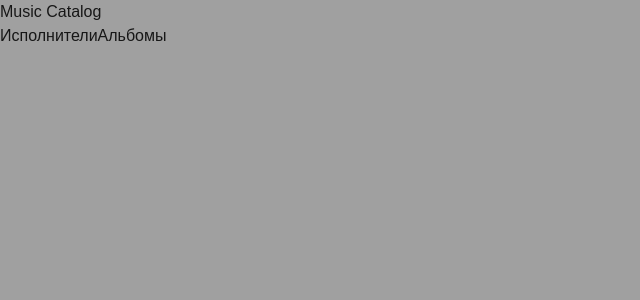
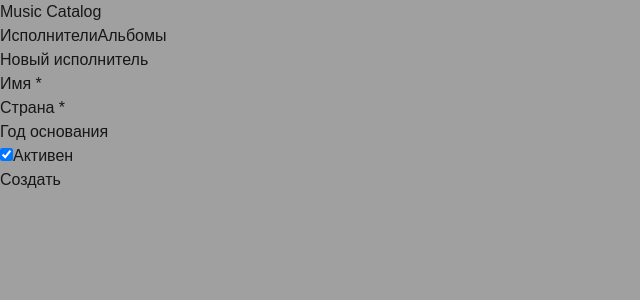
Before and after one commit to geevinks/music-catalog, a Next.js app: page /artists/new in a window 1280 px wide. Shown: the top 300 px of the page, without its empty margins (0-640 px from the left). Built offline with nearby package versions, Linux system fonts and the light colour scheme.

Commit message:
Добавление форм создания и редактирования исполнителей, POST и PATCH API

```diff
--- a/app/api/artists/[id]/route.ts
+++ b/app/api/artists/[id]/route.ts
@@ -1,11 +1,22 @@
 import { NextRequest, NextResponse } from 'next/server';
-import { artists, findArtist, deleteArtist } from '@/lib/store';
+import { artists, findArtist, updateArtist, deleteArtist } from '@/lib/store';
 
 export async function GET(req: NextRequest, { params }: { params: Promise<{ id: string }> }) {
   const { id } = await params;
   const artist = findArtist(id);
   if (!artist) return NextResponse.json({ error: 'Не найден' }, { status: 404 });
   return NextResponse.json(artist);
+}
+
+export async function PATCH(req: NextRequest, { params }: { params: Promise<{ id: string }> }) {
+  const { id } = await params;
+  const body = await req.json();
+  const index = artists.findIndex(a => a.id === id);
+  if (index === -1) return NextResponse.json({ error: 'Не найден' }, { status: 404 });
+
+  const updated = { ...artists[index], ...body, updatedAt: new Date().toISOString() };
+  updateArtist(index, updated);
+  return NextResponse.json(updated);
 }
 
 export async function DELETE(req: NextRequest, { params }: { params: Promise<{ id: string }> }) {
--- a/app/api/artists/route.ts
+++ b/app/api/artists/route.ts
@@ -1,5 +1,6 @@
 import { NextRequest, NextResponse } from 'next/server';
-import { artists } from '@/lib/store';
+import { artists, addArtist } from '@/lib/store';
+import crypto from 'crypto';
 
 export async function GET(req: NextRequest) {
   const { searchParams } = req.nextUrl;
@@ -21,3 +22,24 @@ export async function GET(req: NextRequest) {
     pages: Math.ceil(filtered.length / limit)
   });
 }
+
+export async function POST(req: NextRequest) {
+  const body = await req.json();
+
+  if (!body.name || !body.country) {
+    return NextResponse.json({ error: 'Имя и страна обязательны' }, { status: 422 });
+  }
+
+  const newArtist = {
+    id: crypto.randomUUID(),
+    name: body.name,
+    country: body.country,
+    birthYear: body.birthYear || null,
+    isActive: body.isActive ?? true,
+    createdAt: new Date().toISOString(),
+    updatedAt: new Date().toISOString(),
+  };
+
+  addArtist(newArtist);
+  return NextResponse.json(newArtist, { status: 201 });
+}
--- a/app/artists/[id]/edit/page.tsx
+++ b/app/artists/[id]/edit/page.tsx
@@ -1,3 +1,100 @@
+'use client';
+import { useEffect, useState } from 'react';
+import { useParams, useRouter } from 'next/navigation';
+
 export default function EditArtistPage() {
-  return null;
+  const params = useParams();
+  const router = useRouter();
+  const [name, setName] = useState('');
+  const [country, setCountry] = useState('');
+  const [birthYear, setBirthYear] = useState('');
+  const [isActive, setIsActive] = useState(true);
+  const [loading, setLoading] = useState(true);
+  const [saving, setSaving] = useState(false);
+  const [error, setError] = useState('');
+
+  useEffect(() => {
+    fetch(`/api/artists/${params.id}`)
+      .then(res => res.json())
+      .then(data => {
+        setName(data.name);
+        setCountry(data.country);
+        setBirthYear(data.birthYear?.toString() || '');
+        setIsActive(data.isActive);
+        setLoading(false);
+      })
+      .catch(() => setError('Ошибка загрузки'));
+  }, [params.id]);
+
+  const handleSubmit = async (e: React.FormEvent) => {
+    e.preventDefault();
+    setSaving(true);
+    const res = await fetch(`/api/artists/${params.id}`, {
+      method: 'PATCH',
+      headers: { 'Content-Type': 'application/json' },
+      body: JSON.stringify({
+        name,
+        country,
+        birthYear: birthYear ? parseInt(birthYear) : null,
+        isActive,
+      }),
+    });
+    if (res.ok) {
+      router.push(`/artists/${params.id}`);
+    } else {
+      const data = await res.json();
+      setError(data.error || 'Ошибка');
+      setSaving(false);
+    }
+  };
+
+  if (loading) return <div>Загрузка...</div>;
+
+  return (
+    <div>
+      <h1>Редактирование исполнителя</h1>
+      {error && <div style={{ color: 'red' }}>{error}</div>}
+      <form onSubmit={handleSubmit}>
+        <div>
+          <label>Имя *</label>
+          <input
+            type="text"
+            required
+            value={name}
+            onChange={(e) => setName(e.target.value)}
+          />
+        </div>
+        <div>
+          <label>Страна *</label>
+          <input
+            type="text"
+            required
+            value={country}
+            onChange={(e) => setCountry(e.target.value)}
+          />
+        </div>
+        <div>
+          <label>Год основания</label>
+          <input
+            type="number"
+            value={birthYear}
+            onChange={(e) => setBirthYear(e.target.value)}
+          />
+        </div>
+        <div>
+          <label>
+            <input
+              type="checkbox"
+              checked={isActive}
+              onChange={(e) => setIsActive(e.target.checked)}
+            />
+            Активен
+          </label>
+        </div>
+        <button type="submit" disabled={saving}>
+          {saving ? 'Сохранение...' : 'Сохранить'}
+        </button>
+      </form>
+    </div>
+  );
 }
--- a/app/artists/[id]/page.tsx
+++ b/app/artists/[id]/page.tsx
@@ -1,3 +1,57 @@
+'use client';
+import { useEffect, useState } from 'react';
+import { useParams, useRouter } from 'next/navigation';
+import Link from 'next/link';
+
+type Artist = {
+  id: string;
+  name: string;
+  country: string;
+  birthYear: number | null;
+  isActive: boolean;
+};
+
 export default function ArtistDetailPage() {
-  return null;
+  const params = useParams();
+  const router = useRouter();
+  const [artist, setArtist] = useState<Artist | null>(null);
+  const [loading, setLoading] = useState(true);
+  const [error, setError] = useState('');
+
+  useEffect(() => {
+    fetch(`/api/artists/${params.id}`)
+      .then(res => {
+        if (!res.ok) throw new Error('Не найден');
+        return res.json();
+      })
+      .then(setArtist)
+      .catch(() => setError('Исполнитель не найден'))
+      .finally(() => setLoading(false));
+  }, [params.id]);
+
+  const handleDelete = async () => {
+    if (!confirm('Удалить исполнителя?')) return;
+    const res = await fetch(`/api/artists/${params.id}`, { method: 'DELETE' });
+    if (res.ok) router.push('/artists');
+  };
+
+  if (loading) return <div>Загрузка...</div>;
+  if (error) return <div style={{ color: 'red' }}>{error}</div>;
+  if (!artist) return null;
+
+  return (
+    <div>
+      <div>
+        <h1>{artist.name}</h1>
+        <div>
+          <Link href={`/artists/${artist.id}/edit`}>✏️</Link>
+          <button onClick={handleDelete}>🗑️</button>
+        </div>
+      </div>
+      <p>Страна: {artist.country}</p>
+      <p>Год основания: {artist.birthYear || '—'}</p>
+      <p>Статус: {artist.isActive ? 'Активен' : 'Не активен'}</p>
+      <Link href="/artists">← Назад к списку</Link>
+    </div>
+  );
 }
--- a/app/artists/new/page.tsx
+++ b/app/artists/new/page.tsx
@@ -1,3 +1,86 @@
+'use client';
+import { useState } from 'react';
+import { useRouter } from 'next/navigation';
+
 export default function NewArtistPage() {
-  return null;
+  const router = useRouter();
+  const [name, setName] = useState('');
+  const [country, setCountry] = useState('');
+  const [birthYear, setBirthYear] = useState('');
+  const [isActive, setIsActive] = useState(true);
+  const [loading, setLoading] = useState(false);
+  const [error, setError] = useState('');
+
+  const handleSubmit = async (e: React.FormEvent) => {
+    e.preventDefault();
+    setLoading(true);
+    setError('');
+
+    const res = await fetch('/api/artists', {
+      method: 'POST',
+      headers: { 'Content-Type': 'application/json' },
+      body: JSON.stringify({
+        name,
+        country,
+        birthYear: birthYear ? parseInt(birthYear) : null,
+        isActive,
+      }),
+    });
+
+    if (res.ok) {
+      router.push('/artists');
+    } else {
+      const data = await res.json();
+      setError(data.error || 'Ошибка');
+      setLoading(false);
+    }
+  };
+
+  return (
+    <div>
+      <h1>Новый исполнитель</h1>
+      {error && <div style={{ color: 'red' }}>{error}</div>}
+      <form onSubmit={handleSubmit}>
+        <div>
+          <label>Имя *</label>
+          <input
+            type="text"
+            required
+            value={name}
+            onChange={(e) => setName(e.target.value)}
+          />
+        </div>
+        <div>
+          <label>Страна *</label>
+          <input
+            type="text"
+            required
+            value={country}
+            onChange={(e) => setCountry(e.target.value)}
+          />
+        </div>
+        <div>
+          <label>Год основания</label>
+          <input
+            type="number"
+            value={birthYear}
+            onChange={(e) => setBirthYear(e.target.value)}
+          />
+        </div>
+        <div>
+          <label>
+            <input
+              type="checkbox"
+              checked={isActive}
+              onChange={(e) => setIsActive(e.target.checked)}
+            />
+            Активен
+          </label>
+        </div>
+        <button type="submit" disabled={loading}>
+          {loading ? 'Создание...' : 'Создать'}
+        </button>
+      </form>
+    </div>
+  );
 }
```
